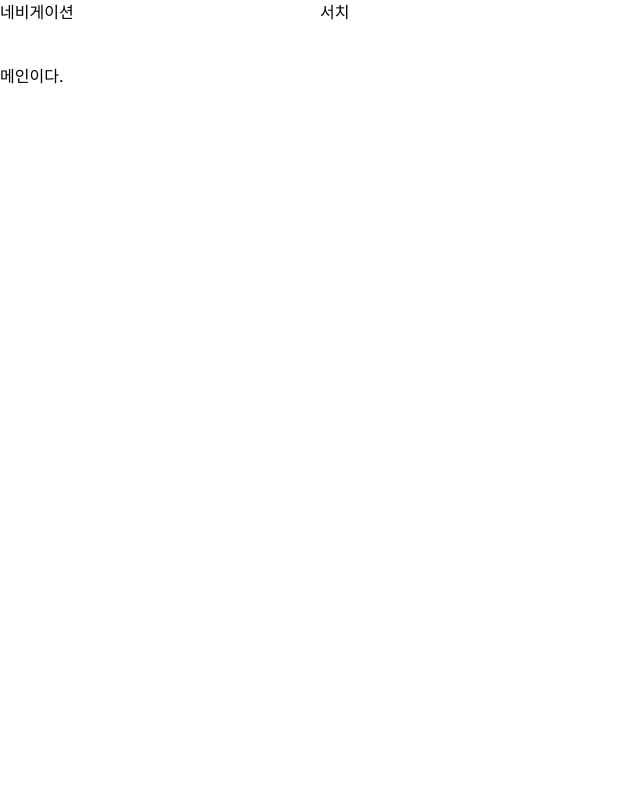
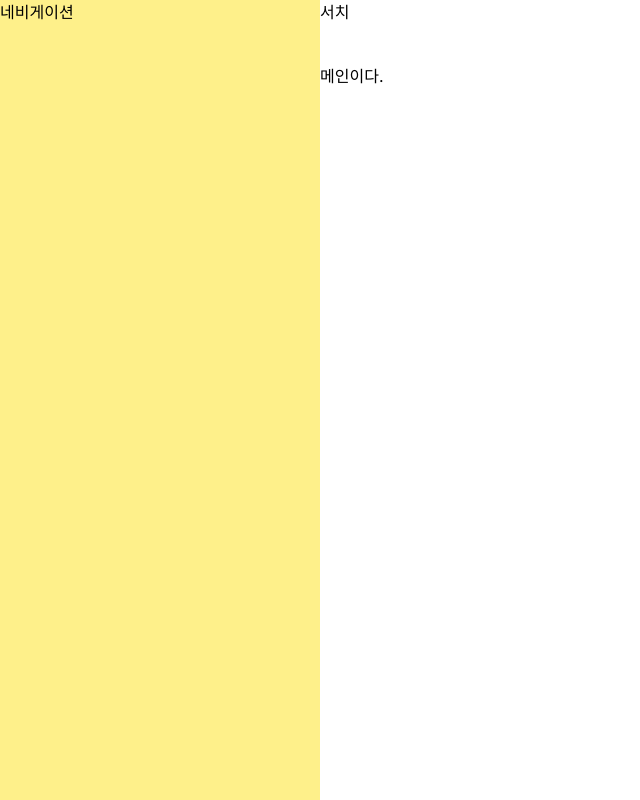
Before and after one commit to naruteride/cup-ramen, a Next.js app: page / in a window 1280 px wide. Shown: the whole page, without its empty margins (0-640 px from the left). Built offline with nearby package versions, Linux system fonts and the light colour scheme.

Commit message:
Rename the activeMenu to activateMenu & Move HeaderProps interface to layout

```diff
--- a/src/app/component/Navigator.tsx
+++ b/src/app/component/Navigator.tsx
@@ -1,11 +1,8 @@
-interface HeaderProps {
-    activeMenu: boolean;
-    setActiveMenu: (active: boolean) => void;
-}
+import { activateMenuProps } from '../layout'
 
-export default function Navigator({ activeMenu, setActiveMenu }: HeaderProps) {
+export default function Navigator({ activateMenu: activeMenu, setActiveMenu }: activateMenuProps) {
     return (
-        <nav className="absolute -left-full sm:relative sm:left-0 flex flex-col">
+        <nav className={`absolute top-0 bottom-0 ${activeMenu ? 'left-0' : '-left-full'} flex flex-col sm:relative sm:left-0 w-80 duration-200 bg-yellow-200`}>
             네비게이션
         </nav>
     )
--- a/src/app/globals.css
+++ b/src/app/globals.css
@@ -1,24 +1,6 @@
 @tailwind base;
 @tailwind components;
 @tailwind utilities;
-
-/* @media (prefers-color-scheme: dark) {
-  :root {
-    --foreground-rgb: 255, 255, 255;
-    --background-start-rgb: 0, 0, 0;
-    --background-end-rgb: 0, 0, 0;
-  }
-}
-
-body {
-  color: rgb(var(--foreground-rgb));
-  background: linear-gradient(
-      to bottom,
-      transparent,
-      rgb(var(--background-end-rgb))
-    )
-    rgb(var(--background-start-rgb));
-} */
 
 :root {
   --foreground-rgb: 0, 0, 0;
@@ -37,5 +19,17 @@ body {
 
 }
 
+nav {
+  grid-area: navigator;
+}
+
+header {
+  grid-area: header;
+}
+
+main {
+  grid-area: main;
+}
+
 @media (max-width: 767px) {
 }
--- a/src/app/layout.tsx
+++ b/src/app/layout.tsx
@@ -9,9 +9,9 @@ import Header from './component/Header';
 
 const inter = Inter({ subsets: ['latin'] })
 
-export const metadata = {
-  title: 'Create Next App',
-  description: 'Generated by create next app',
+export interface activateMenuProps {
+  activateMenu: boolean;
+  setActiveMenu: (active: boolean) => void;
 }
 
 export default function RootLayout({
@@ -24,8 +24,8 @@ export default function RootLayout({
   return (
     <html lang="ko">
       <body className={inter.className + ' relative flex flex-col sm:grid w-screen h-screen'}>
-        <Navigator activeMenu={activeMenu} setActiveMenu={setActiveMenu}></Navigator>
-        <Header activeMenu={activeMenu} setActiveMenu={setActiveMenu}></Header>
+        <Navigator activateMenu={activeMenu} setActiveMenu={setActiveMenu}></Navigator>
+        <Header activateMenu={activeMenu} setActiveMenu={setActiveMenu}></Header>
         {children}
       </body>
     </html>
```
Also changed, not shown: src/app/component/Header.tsx (+2 -5 lines).
